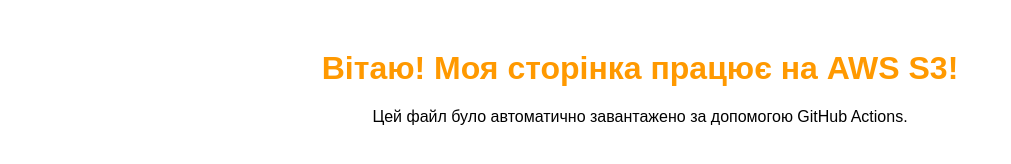
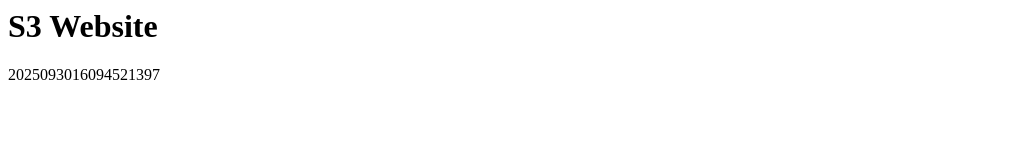
Before and after one commit to musiyenko2018/my-s3-website, a plain HTML site: page index.html in a window 1280 px wide. Shown: the whole page, without its empty margins (0-1011 px from the left). Drawn offline with Linux system fonts and the light colour scheme.

Commit message:
Add index.html

```diff
--- a/index.html
+++ b/index.html
@@ -1,15 +1,9 @@
-<!DOCTYPE html>
-<html lang="en">
-<head>
-    <meta charset="UTF-8">
-    <title>My AWS Website</title>
-    <style>
-        body { font-family: sans-serif; text-align: center; margin-top: 50px; }
-        h1 { color: #ff9900; } /* AWS Orange */
-    </style>
-</head>
-<body>
-    <h1>Вітаю! Моя сторінка працює на AWS S3!</h1>
-    <p>Цей файл було автоматично завантажено за допомогою GitHub Actions.</p>
-</body>
+<html>
+  <head>
+    <title>S3 Website</title>
+  </head>
+  <body>
+    <h1>S3 Website</h1>
+    <p>2025093016094521397</p>
+  </body>
 </html>
```
